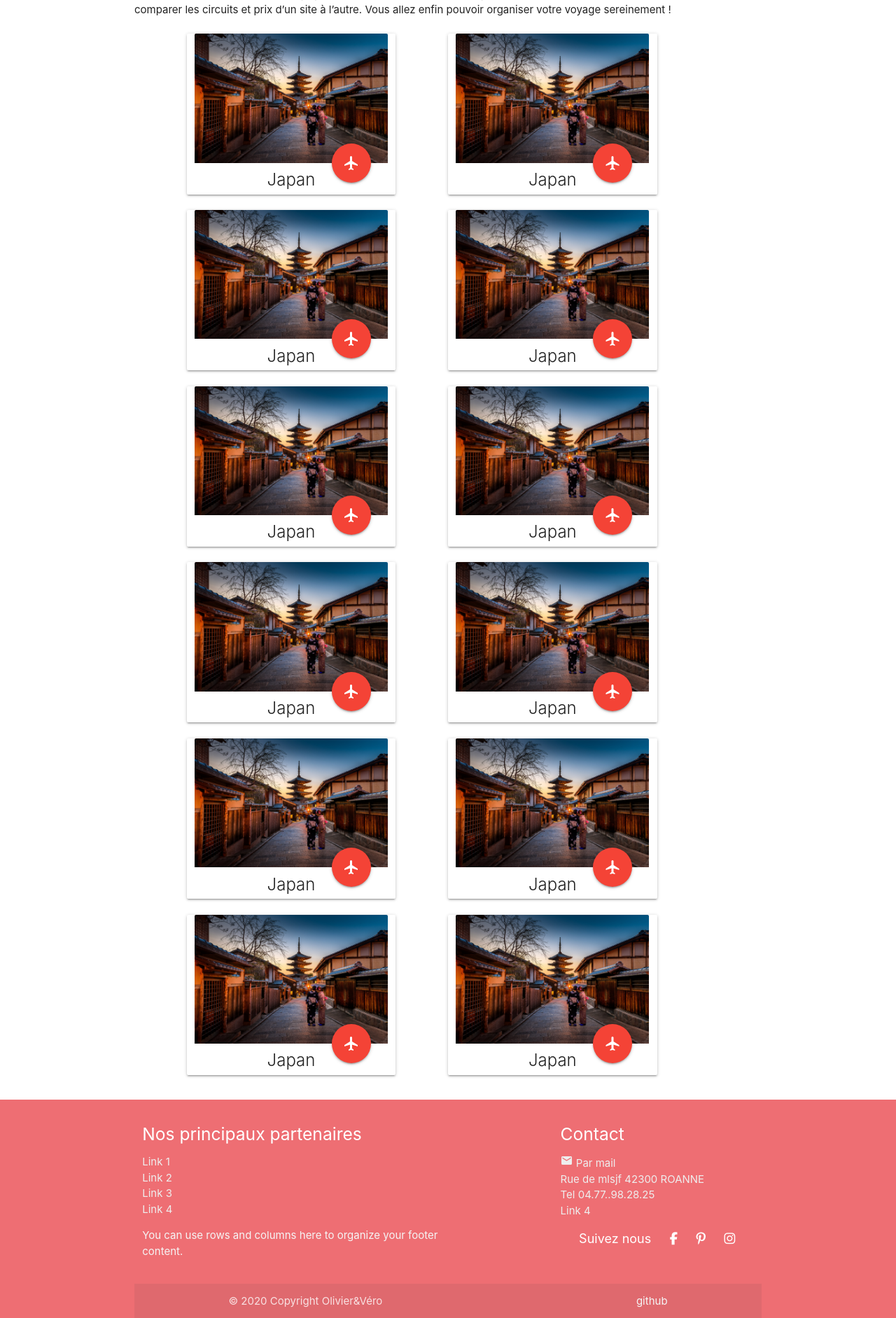
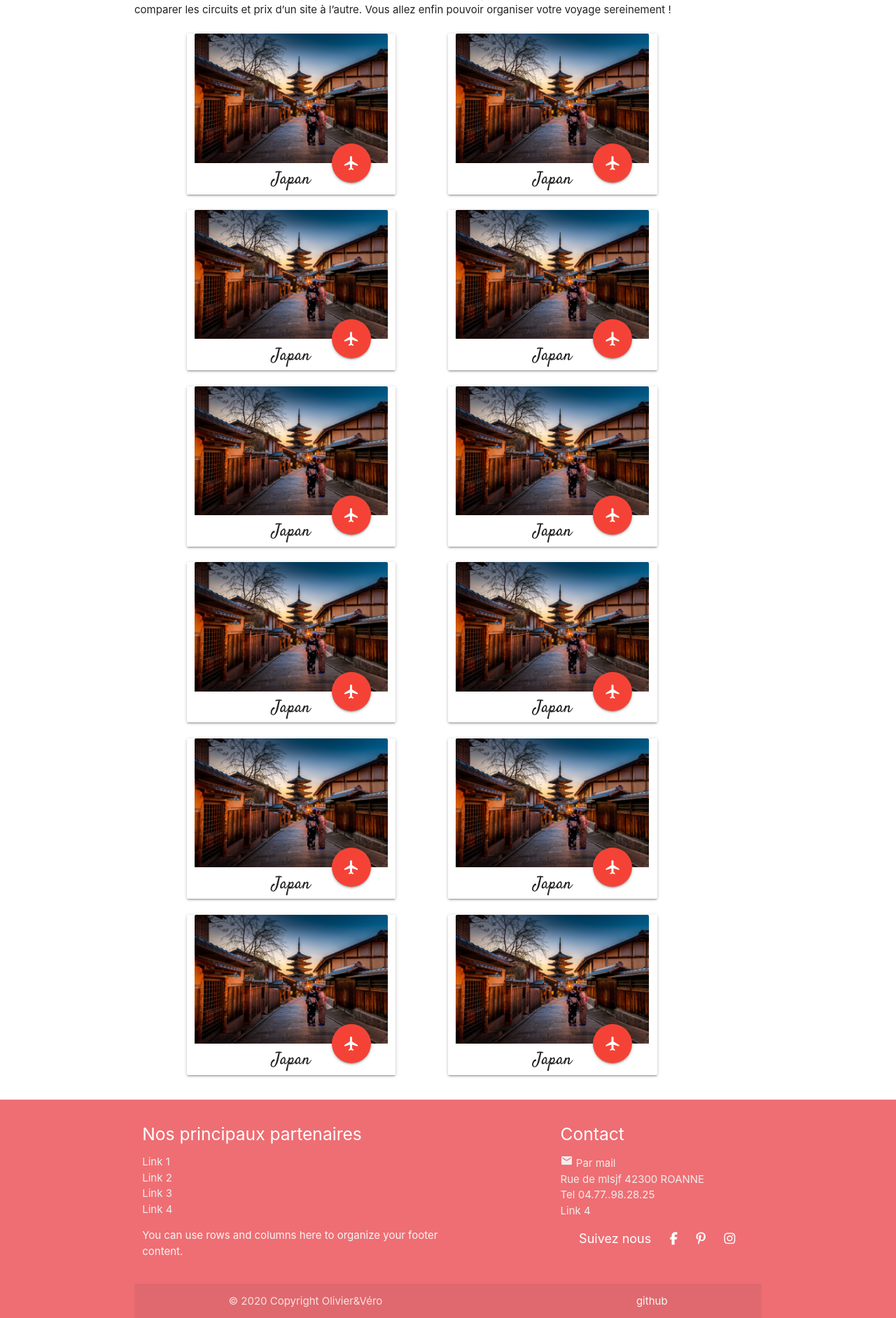
Before and after one commit to leojen23/ComparOperator, a PHP site: page / in a window 1280 px wide. Shown: the part 668-2551 px from the top of the page at 70% size. Run offline with PHP 8.4, Linux system fonts and the light colour scheme; some libraries are stand-ins or nearby versions.

Commit message:
class destinations cards pour scss
Signed-off-by: VEROFOREST <xvforest@orange.fr>

```diff
--- a/partials/destinationCard.php
+++ b/partials/destinationCard.php
@@ -10,7 +10,7 @@
                     <a href="./views/operators.php" class="btn-floating btn-large pulse halfway-fab waves-effect waves-light red"><i class="material-icons">flight</i></a>
 
                 </div>
-                <h6 class="card-title center-align ">Japan</h6>
+                <h6 class="card-title card-destination center-align">Japan</h6>
             </div>
         <?php endfor;?>
     </div>
```
